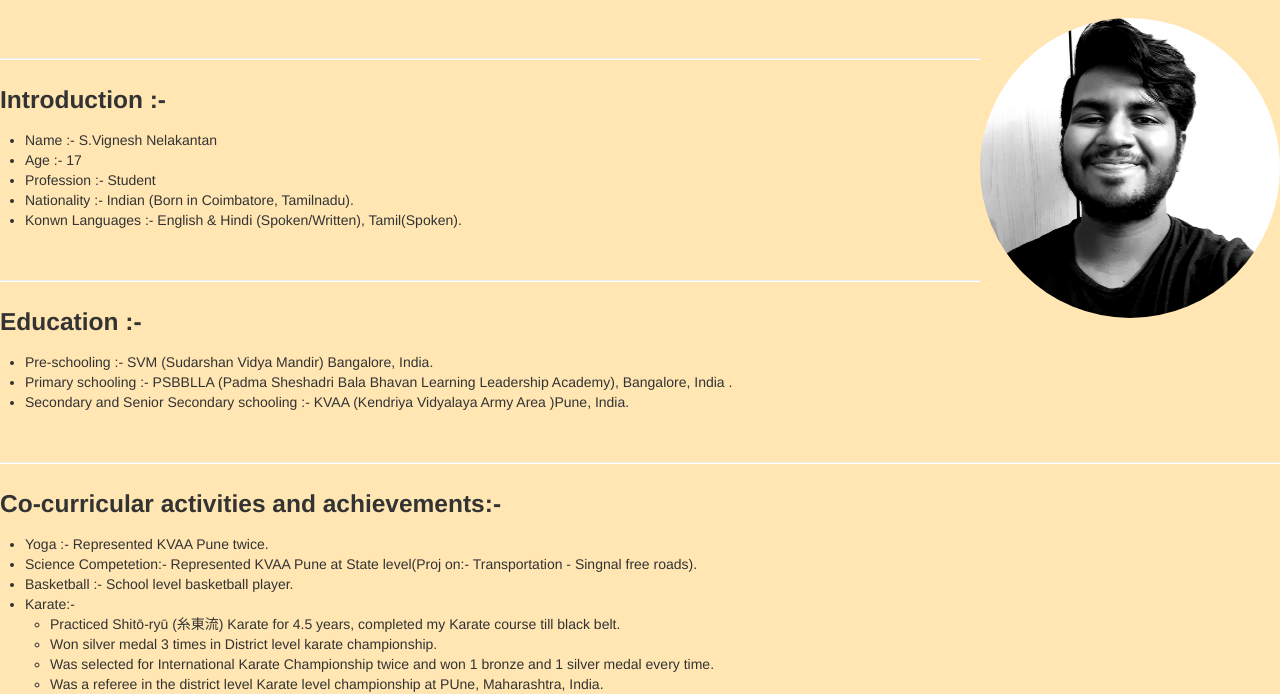
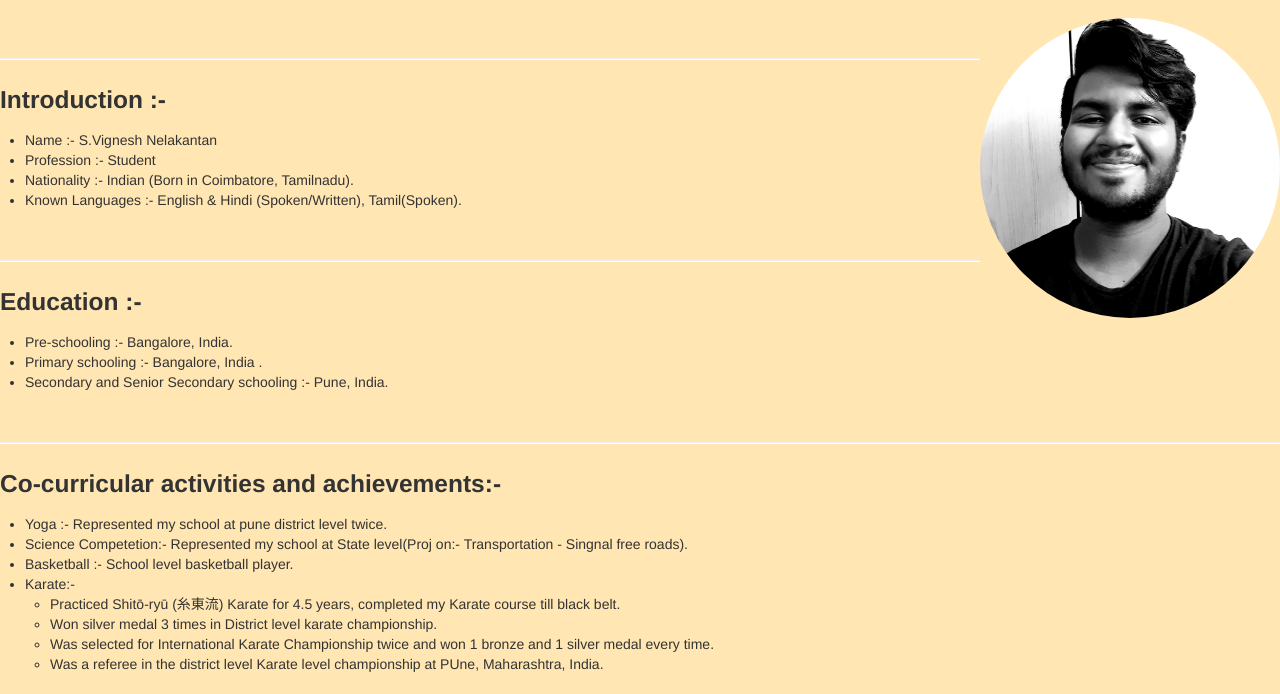
Before and after one commit to viggypedia/viggypedia.github.io, a plain HTML site: page index.html in a window 1280 px wide. Shown: the part 107-801 px from the top of the page. Drawn offline with Linux system fonts and the light colour scheme.

Commit message:
init-commit

```diff
--- a/index.html
+++ b/index.html
@@ -27,10 +27,9 @@
     <h3 >Introduction :-</h3>
     <ul>
         <li>Name :- S.Vignesh Nelakantan</li>
-        <li>Age :- 17</li>
         <li>Profession :- Student</li>
         <li>Nationality :- Indian (Born in Coimbatore, Tamilnadu).</li>
-        <li>Konwn Languages :- English & Hindi (Spoken/Written), Tamil(Spoken).
+        <li>Known Languages :- English & Hindi (Spoken/Written), Tamil(Spoken).
 
     </ul>
     </div>
@@ -40,9 +39,9 @@
 
     <h3> Education :-</h3>
     <ul>
-        <li>Pre-schooling :- SVM (Sudarshan Vidya Mandir) Bangalore, India.</li>
-        <li>Primary schooling :- PSBBLLA (Padma Sheshadri Bala Bhavan Learning Leadership Academy), Bangalore, India .</li>
-        <li>Secondary and Senior Secondary schooling :- KVAA (Kendriya Vidyalaya Army Area )Pune, India.</li>
+        <li>Pre-schooling :- Bangalore, India.</li>
+        <li>Primary schooling :- Bangalore, India .</li>
+        <li>Secondary and Senior Secondary schooling :- Pune, India.</li>
 
 
     </ul>
@@ -52,8 +51,8 @@
     <hr class="style5">
     <h3>Co-curricular activities and achievements:-</h3>
     <ul>
-        <li>Yoga :- Represented KVAA Pune twice.</li>
-        <li>Science Competetion:- Represented KVAA Pune at State level(Proj on:- Transportation - Singnal free roads).
+        <li>Yoga :- Represented my school at pune district level twice.</li>
+        <li>Science Competetion:- Represented my school at State level(Proj on:- Transportation - Singnal free roads).
         <li>Basketball :- School level basketball player.</li>
         <li>Karate:-
         <ul>
```
